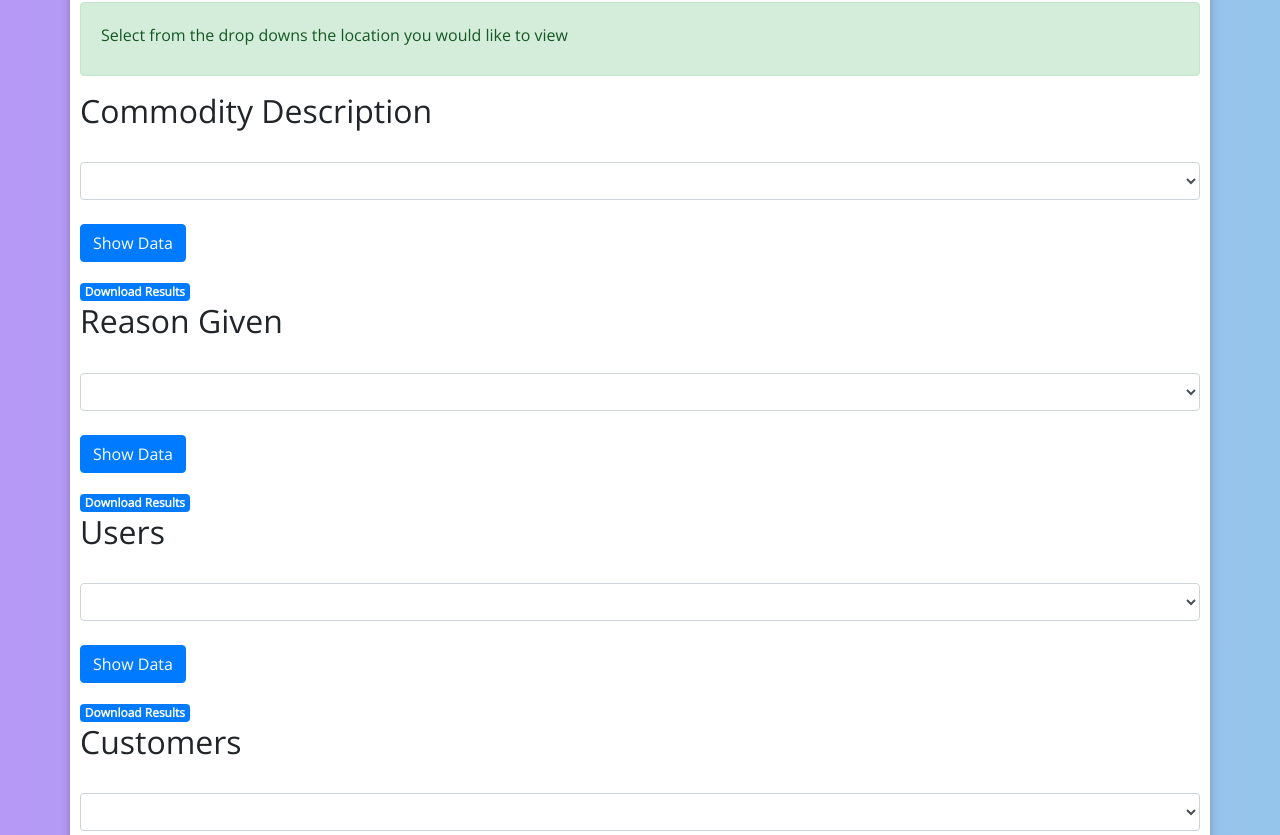
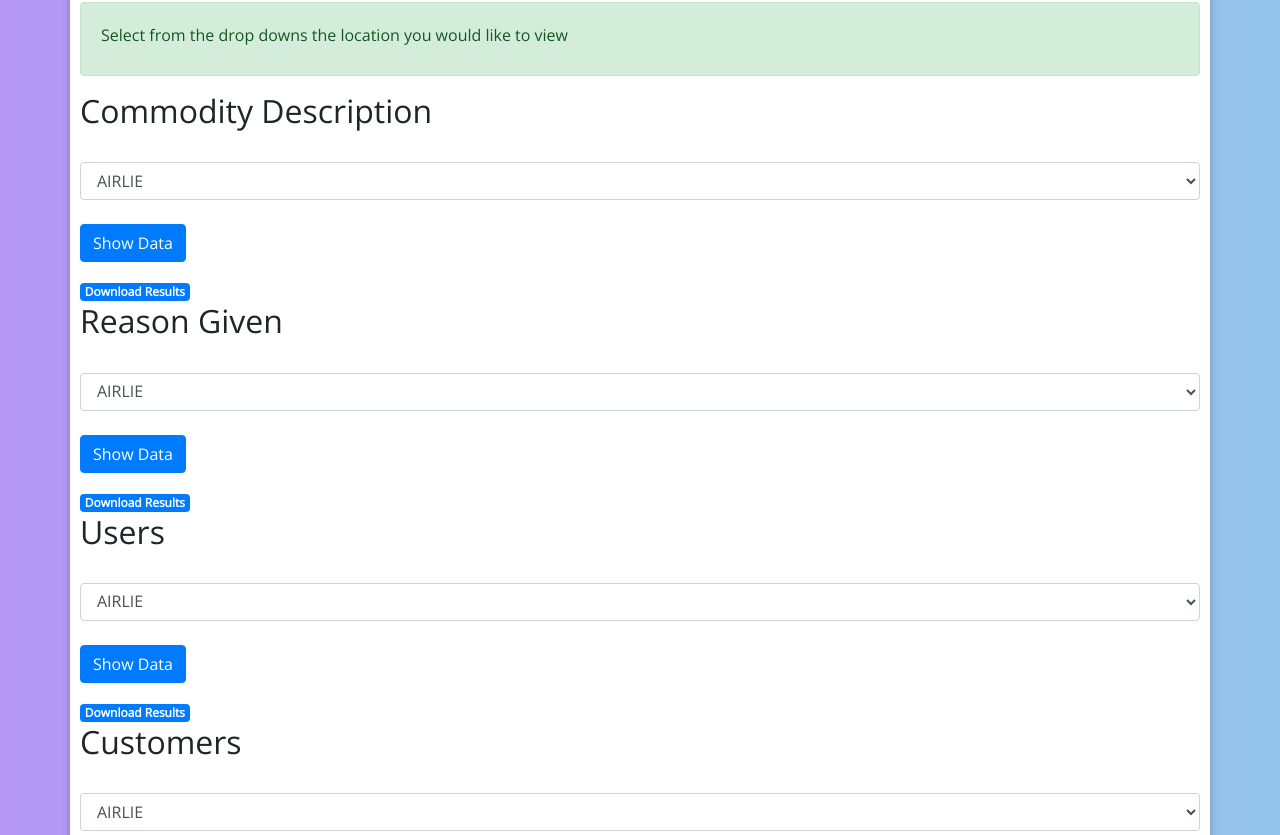
Before and after one commit to Desolate1998/twrfd, a plain HTML site: page index.html in a window 1280 px wide. Shown: the part 1895-2730 px from the top of the page. Drawn offline with nearby package versions, Linux system fonts and the light colour scheme.

Commit message:
dwwdwddw

```diff
--- a/index.html
+++ b/index.html
@@ -432,18 +432,6 @@
 
         function readTextFile(file, onDone) {
 
-            $.ajax({
-                url: file,
-                headers: {
-                    "Access-Control-Allow-Origin": "*"
-                },
-                success: function(result) {
-                    console.log(result)
-                }
-            })
-
-
-            if (true == false) {
 
             var rawFile = new XMLHttpRequest();
             rawFile.open("GET", file, false);
@@ -459,7 +447,6 @@
 
 
 
-            }
         }
         readTextFile(file2a, (text) => {
             let k = text.split('\n')
```
Lines whose indentation alone changed are shown as unchanged.
